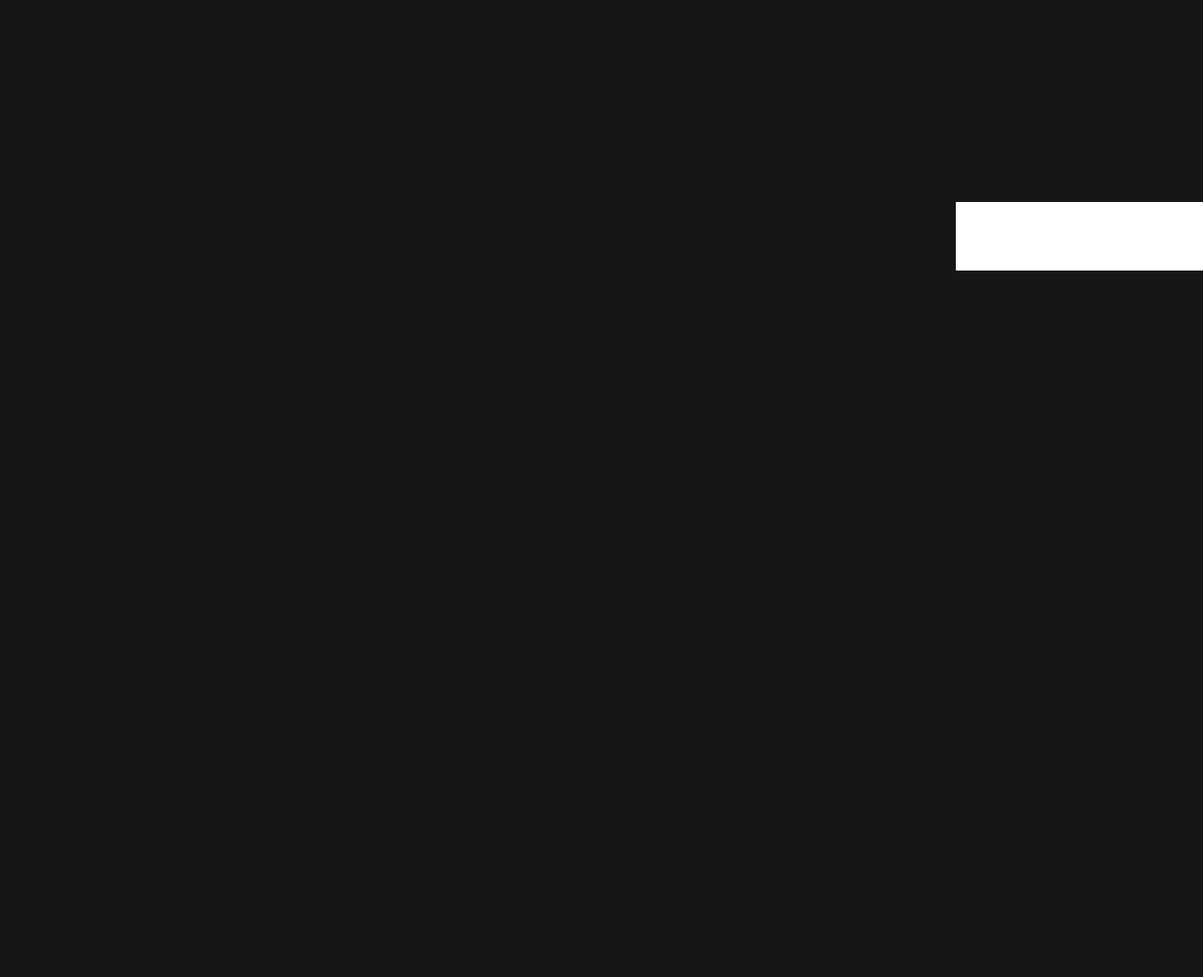
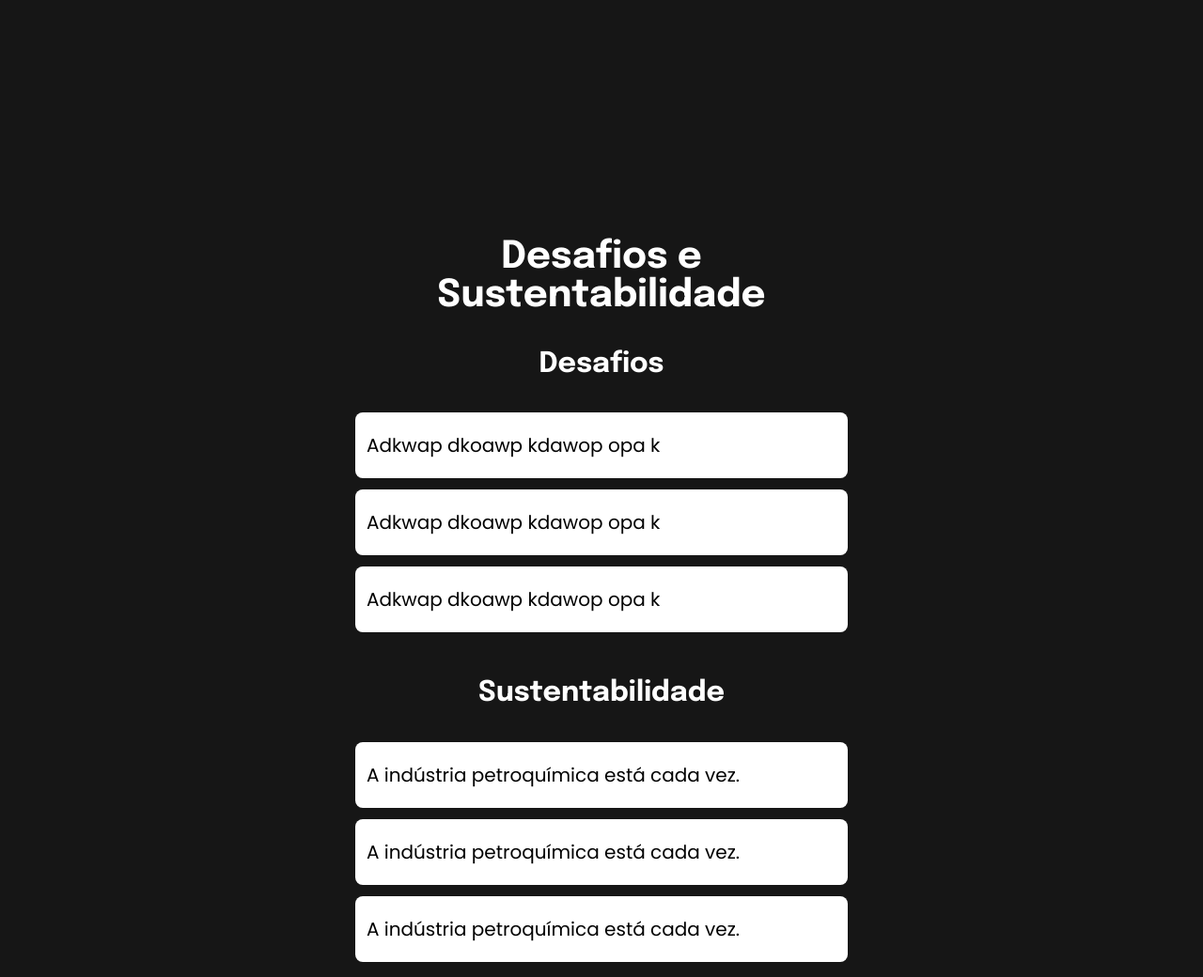
Before and after one commit to DanL0pes/pipeline-website, a plain HTML site: page petroquimica.html in a window 1280 px wide. Shown: the part 2580-3620 px from the top of the page at 94% size. Before the commit the page ends 2868 px from the top, so only its background shows below. Drawn offline with Linux system fonts and the light colour scheme.

Commit message:
Criando esqueleto da parte de Desafios e Sustentabilidade

```diff
--- a/assets/css/style.css
+++ b/assets/css/style.css
@@ -123,13 +123,13 @@ body{
 .sessao-pipeline #pipe{
     height: 100%;
     width: 15vw;
-    background-image: url('../images/pipe.png');
-    background-size:contain;
-    background-repeat: no-repeat;
     position: absolute;
     bottom: -52px;
     right: -32px;
     z-index: -1;
+    object-fit: cover;
+    object-position: left;
+    max-height: 100vh;
 }
 .sessao-pipeline .container{
     padding: 52px 0px;
@@ -177,6 +177,7 @@ body{
 .sessao-pipeline .cards .card.bg-white{
     background-color: #FFF;
     color: #000;
+    border: 1px solid #000;
     padding: 26px 16px;
 }
 
@@ -510,3 +511,47 @@ body{
     margin-top: 0;
     margin-right: 12px;
 }
+
+/* SESSAO SUSTENTABILIDADE */
+.sessao-sutentabilidade-petroquimica .container{
+    padding: 128px 0;
+    flex-direction: column;
+    align-items: center;
+}
+.sessao-sutentabilidade-petroquimica .titulo{
+    min-width: 300px;
+    display: flex;
+    font-family: 'Epilogue';
+    font-size: 2em;
+    margin: 0;
+    margin-bottom: 12px;
+    width: 35%;
+    text-align: center;
+}
+.sessao-sutentabilidade-petroquimica .desafio-sustentabilidade{
+    display: flex;
+    flex-wrap: wrap;
+    flex-direction: row;
+    gap: 24px;
+    text-align: center;
+    justify-content: center;
+}
+.sessao-sutentabilidade-petroquimica .desafios, .sessao-sutentabilidade-petroquimica .sustentabilidades{
+    display: flex;
+    flex-direction: column;
+    align-items: center;
+    gap: 12px;
+}
+.sessao-sutentabilidade-petroquimica h2{
+    font-family: 'Epilogue';
+}
+.desafio-sustentabilidade .desafio, .desafio-sustentabilidade .sustentabilidade{
+    background-color: #FFF;
+    border-radius: 8px;
+    padding-inline: 12px;
+    width: 40vw;
+    min-width: 400px;
+    max-width: 500px;
+    text-align: left;
+    color: #000;
+}
--- a/petroquimica.html
+++ b/petroquimica.html
@@ -75,6 +75,37 @@
 
     <section id="sustentabilidade-petroquimica" class="sessao-sutentabilidade-petroquimica">
         <div class="container">
+            <h1 class="titulo">Desafios e Sustentabilidade</h1>
+            <div class="desafio-sustentabilidade">
+                <div class="desafios">
+                    <h2>
+                        Desafios
+                    </h2>
+                    <div class="desafio">
+                        <p>Adkwap dkoawp kdawop opa k</p>
+                    </div>
+                    <div class="desafio">
+                        <p>Adkwap dkoawp kdawop opa k</p>
+                    </div>
+                    <div class="desafio">
+                        <p>Adkwap dkoawp kdawop opa k</p>
+                    </div>
+                </div>
+                <div class="sustentabilidades">
+                    <h2>
+                        Sustentabilidade
+                    </h2>
+                    <div class="sustentabilidade">
+                        <p>A indústria petroquímica está cada vez.</p>
+                    </div>
+                    <div class="sustentabilidade">
+                        <p>A indústria petroquímica está cada vez.</p>
+                    </div>
+                    <div class="sustentabilidade">
+                        <p>A indústria petroquímica está cada vez.</p>
+                    </div>
+                </div>
+            </div>
         </div>
     </section>
 
```
